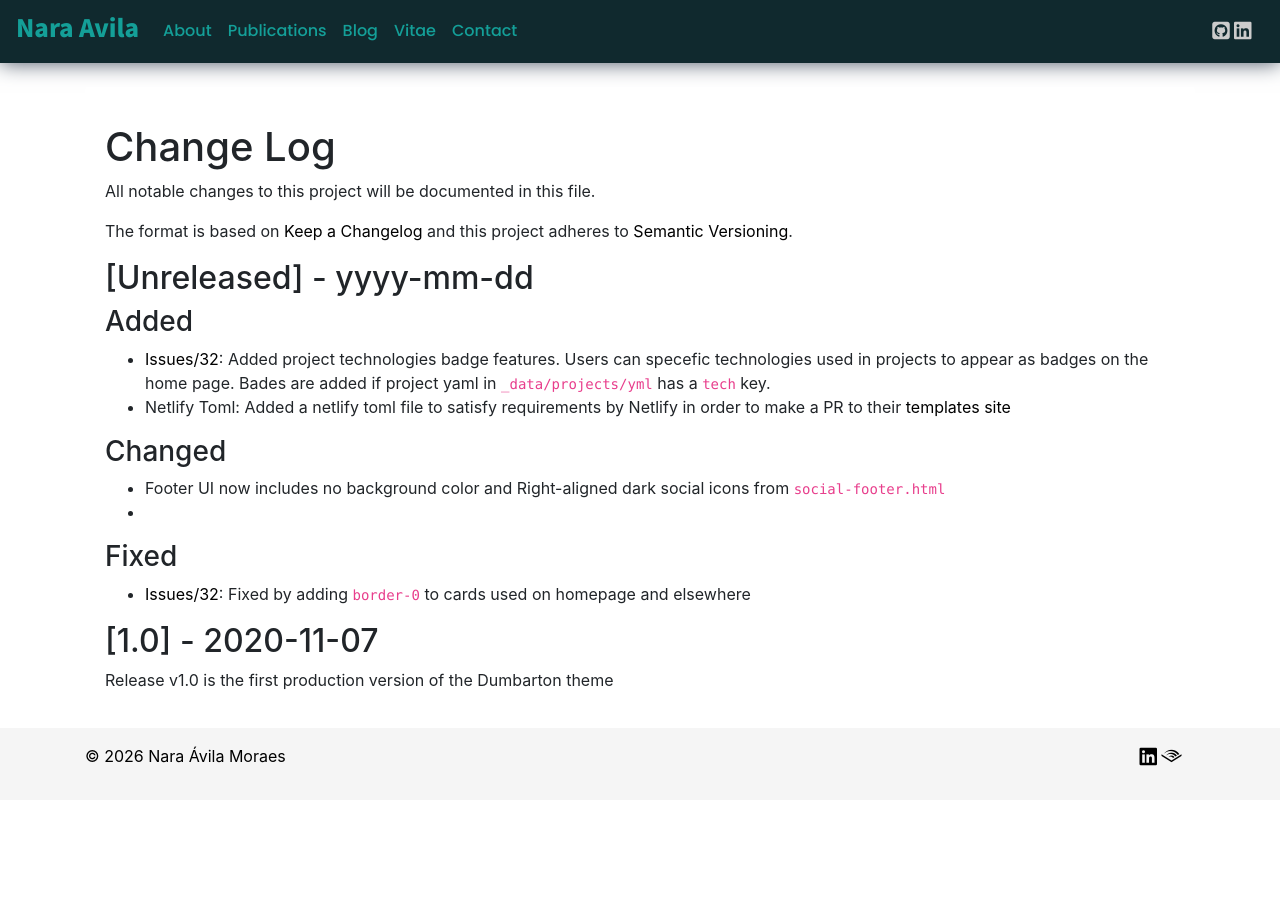
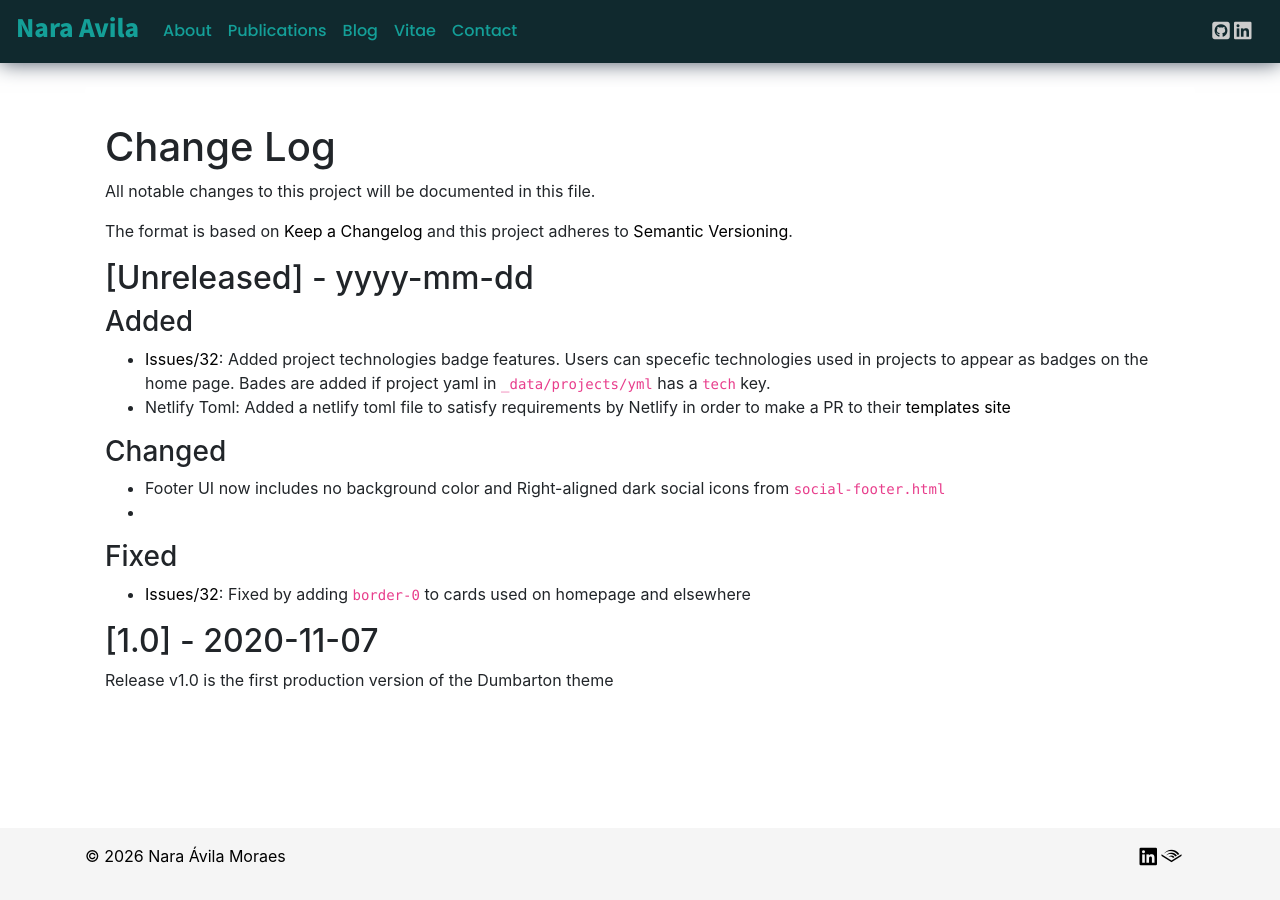
Before and after one commit to naavilam/naavilam.github.io, a Jekyll site: the page built from CHANGELOG.md, in a window 1280 px wide. Built offline with Jekyll 4.4.1, drawn with Linux system fonts in a browser that asks for light colours; nearby versions of some CDN libraries; our own code applies the rules of GitHub Pages for plain Markdown files; comment, search, counter and statistics services are not loaded.

Commit message:
Update files

```diff
--- a/css/main.css
+++ b/css/main.css
@@ -171,12 +171,7 @@ a.highlighted:hover {
   content: "";
 }
 
-#sticky-footer {
-  flex-shrink: none;
-  left: 0;
-  bottom: 0;
-  background-color: #f5f5f5;
-}
+
 
 #page-content {
   flex: 1 0 auto;
@@ -1090,7 +1085,9 @@ body {
 #sticky-footer,
 .footer,
 .navbar-fixed-bottom {
+  margin-top: auto;
+  position: static !important;
   flex-shrink: 0;
-  position: static !important;
   /* desliga absolute/fixed do footer antigo */
+  background-color: #f5f5f5;
 }
```
